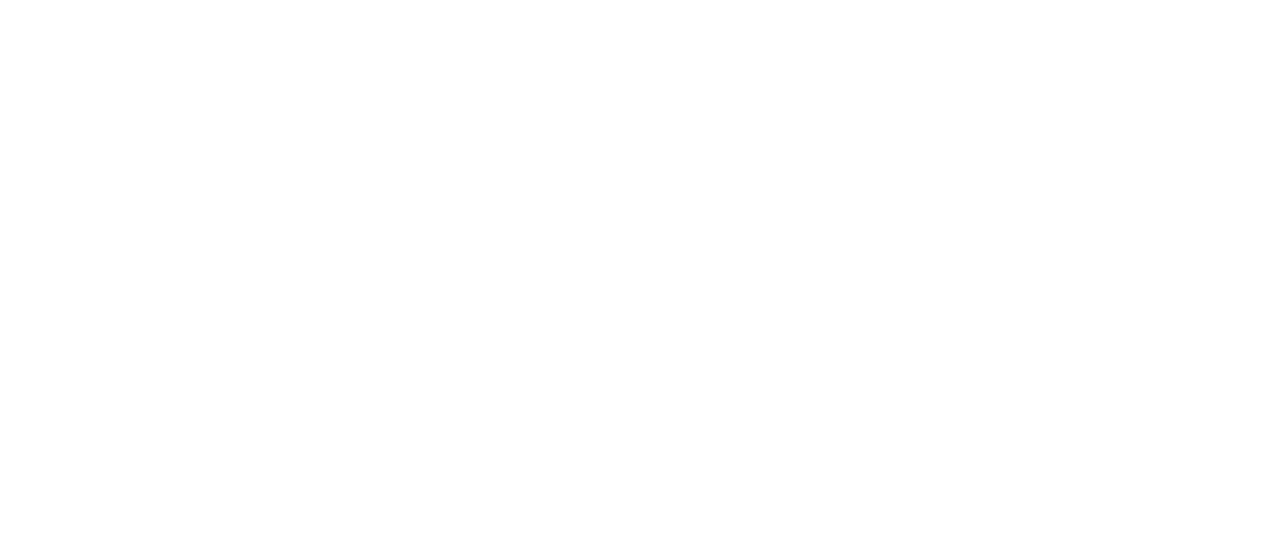
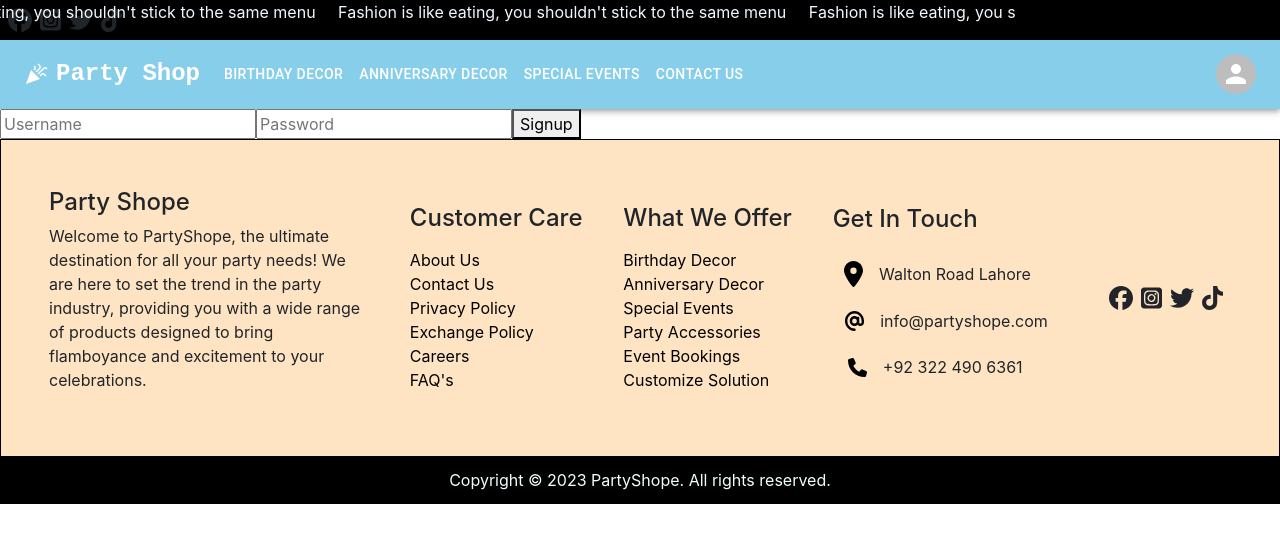
Before and after one commit to muhammadirfandev/PartyShope, a React (Create React App) app: page /sign-up in a window 1280 px wide. Before the commit this address had no page. Shown: the top 542 px of the page. Built offline with nearby package versions, Linux system fonts and the light colour scheme; the HTML template or start-up script is replaced by a standard one.

Commit message:
styles addes

```diff
--- a/src/App.js
+++ b/src/App.js
@@ -7,6 +7,7 @@
 import LoginForm from './Components/LoginForm/LoginForm';
 import { SpecialEvents } from './Pages/SpecialEvents';
 import { LoginPage } from './Pages/LoginPage';
+import { SignUpPage } from './Pages/SignUpPage';
 
 
 function App() {
@@ -21,6 +22,7 @@
         <Route exact path="/login" component={LoginForm} />
         <Route path ="/special-events" element={<SpecialEvents/>}/>
         <Route path = "/login" element = {<LoginPage/>}/>
+        <Route path = "/sign-up" element={<SignUpPage/>}/>
 
       </Routes>
     </BrowserRouter>
--- a/src/Pages/AboutUs.jsx
+++ b/src/Pages/AboutUs.jsx
@@ -25,3 +25,6 @@
     <Footer/>
 
     </>);
+
+
+    }
```
Also changed, not shown: src/Components/SignupForm/styles.module.scss (added).
